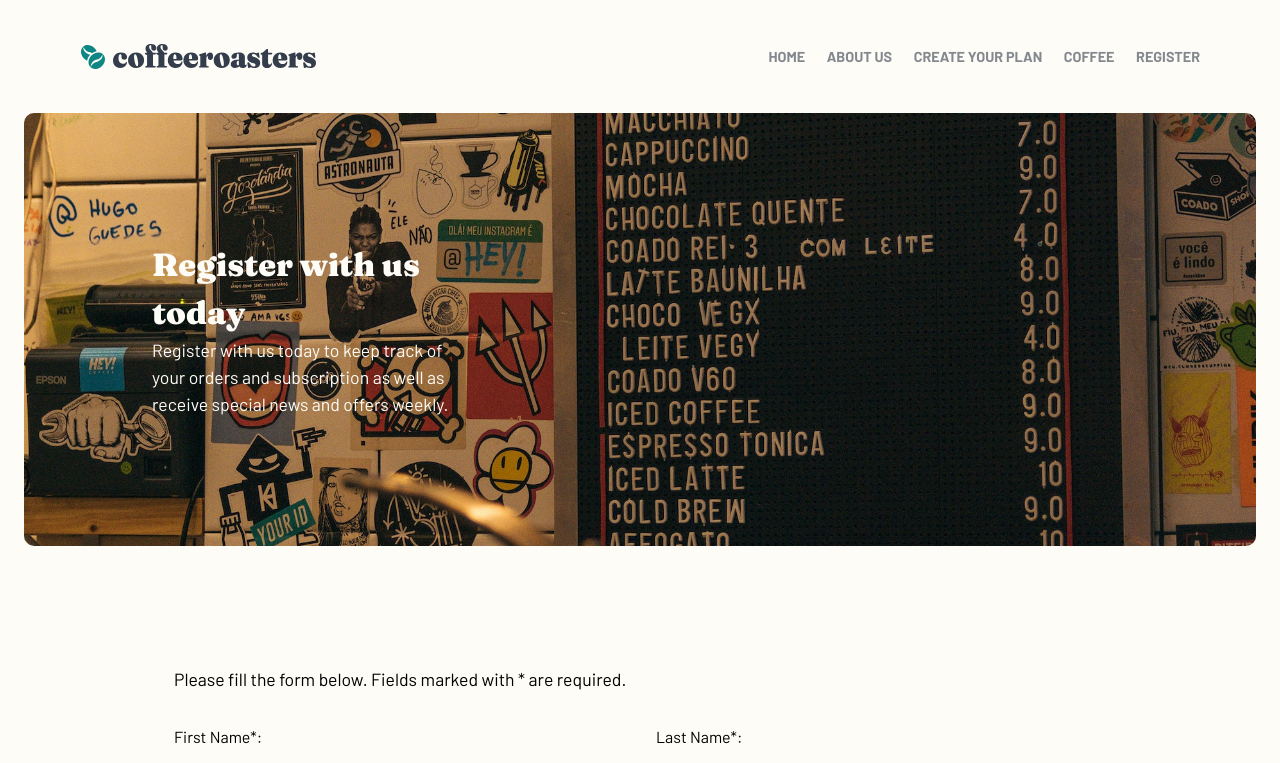
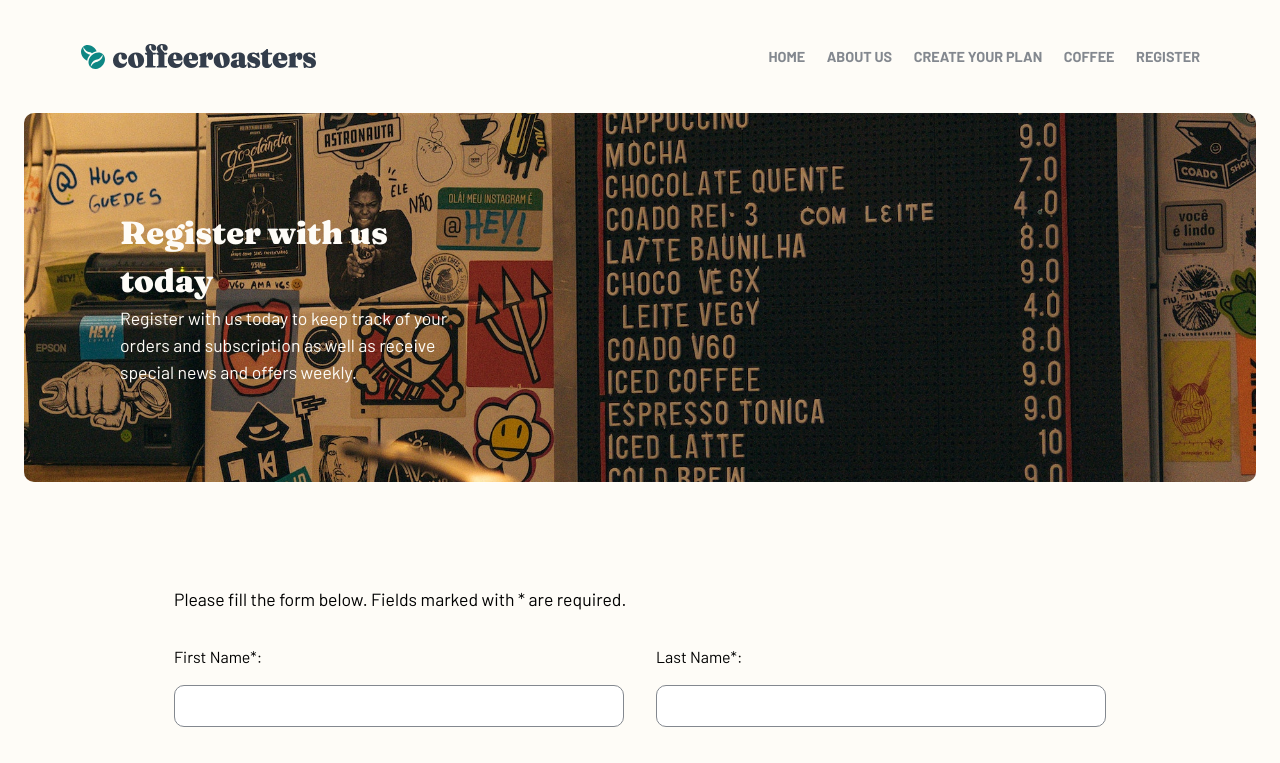
Before and after one commit to kebin20/coffee-roasters-website, a React (Vite) app: page /registration in a window 1280 px wide. Shown: the top 763 px of the page. Built offline with nearby package versions, Linux system fonts and the light colour scheme; no server answers; the HTML template or start-up script is replaced by a standard one.

Commit message:
style: fixed layout problems

```diff
--- a/src/Pages/CoffeeList.module.css
+++ b/src/Pages/CoffeeList.module.css
@@ -6,7 +6,7 @@
   align-items: center;
   text-align: center;
   color: var(--lightCream);
-  background-image: url('../assets/coffee/coffee.jpg');
+  background-image: url("../assets/coffee/coffee.jpg");
   background-size: cover;
   background-position: center;
   background-repeat: no-repeat;
@@ -65,6 +65,7 @@
 
   .coffeeListTitle {
     font-size: var(--xl-font-size);
+    text-align: left;
   }
 
   .coffeeText {
@@ -75,11 +76,12 @@
     display: grid;
     grid-template-columns: 1fr;
     gap: 4em;
+    margin: 0em 5em;
+    margin-bottom: 7em;
   }
 
   .coffeeList {
     display: grid;
-    margin: 0em 5em;
   }
 
   .aboutUsHeroTitle {
--- a/src/Pages/Registration.module.css
+++ b/src/Pages/Registration.module.css
@@ -15,7 +15,7 @@
 @media only screen and (min-width: 600px) {
   .registrationHero {
     grid-template-columns: 0.5fr 1fr;
-    padding: 8em;
+    padding: 6em;
     text-align: left;
   }
 
--- a/src/Pages/Subscribe.module.css
+++ b/src/Pages/Subscribe.module.css
@@ -77,6 +77,10 @@
   display: none;
 }
 
+.createMyPlanButton {
+  margin: auto;
+}
+
 /* Tablet portrait and larger */
 @media only screen and (min-width: 600px) {
   /*Hero Section*/
@@ -152,7 +156,7 @@
 
   .planContainer {
     align-items: center;
-    margin-bottom: 9em;
+    margin-bottom: 5em;
   }
 }
 /* Tablet landscape and larger */
@@ -203,6 +207,7 @@
 
   .planContainer {
     align-items: flex-end;
+    margin-bottom: 0;
   }
 
   .sidebar {
@@ -239,6 +244,10 @@
   .stepNumber:hover {
     color: var(--darkCyan);
   }
+
+  .createMyPlanButton {
+    margin: 0;
+  }
 }
 /* Big desktop (4k) */
 @media only screen and (min-width: 1800px) {
--- a/src/Pages/Subscribe.tsx
+++ b/src/Pages/Subscribe.tsx
@@ -342,6 +342,7 @@ export default function Subscribe() {
               />
             </ul>
             <OrderSummary orderContent={orderContent} isCapsule={isCapsule} />
+            <div className={styles.createMyPlanButton}>
               <MainButton
                 onClick={() => setOpenOrderModal(true)}
                 disabled={planHasContent ? false : true}
@@ -350,6 +351,7 @@ export default function Subscribe() {
                 Create my plan!
               </MainButton>
             </div>
+          </div>
         </section>
       </main>
       <Footer />
--- a/src/UI/Wrapper.module.css
+++ b/src/UI/Wrapper.module.css
@@ -8,7 +8,7 @@
 /* Tablet portrait and larger */
 @media only screen and (min-width: 600px) {
   .wrapper {
-    gap: 7.5em;
+    gap: 6.5em;
   }
 }
 /* Tablet landscape and larger */
```
Lines whose indentation alone changed are shown as unchanged.
